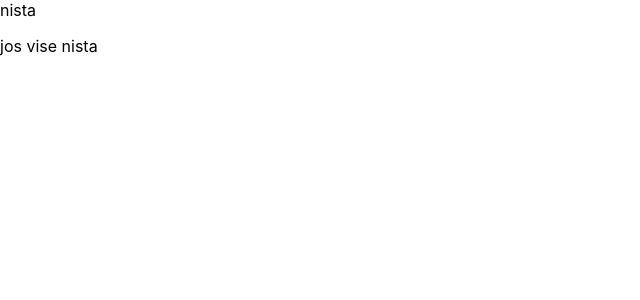
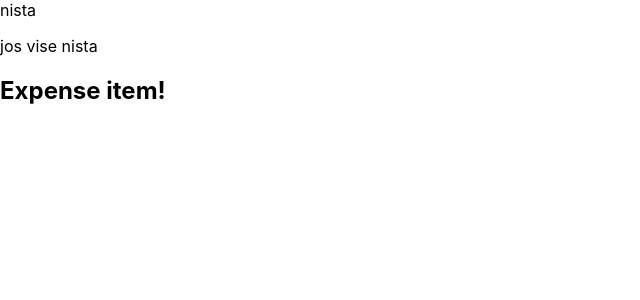
Before and after one commit to PsychicJack/react-complete-guide, a React (Create React App) app: page / in a window 1280 px wide. Shown: the top 300 px of the page, without its empty margins (0-640 px from the left). Built offline with nearby package versions, Linux system fonts and the light colour scheme.

Commit message:
first component

```diff
--- a/src/App.js
+++ b/src/App.js
@@ -1,9 +1,11 @@
+import ExpenseItem from "./components/ExpenseItem";
 
 function App() {
   return (
     <div>
   <div>nista</div>
   <p>jos vise nista</p>
+  <ExpenseItem></ExpenseItem>
   </div>
   );
 }
--- /dev/null
+++ b/src/components/ExpenseItem.js
@@ -0,0 +1,3 @@
+export default function ExpenseItem() {
+ return <h2>Expense item!</h2>
+}
```
